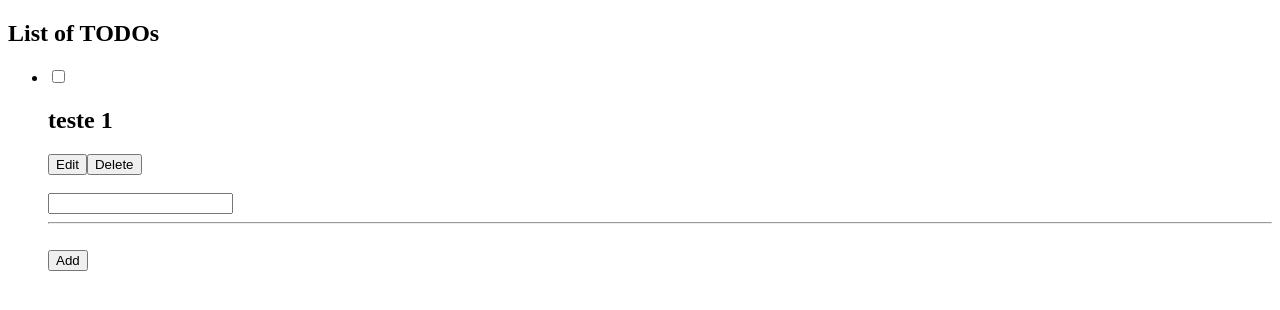
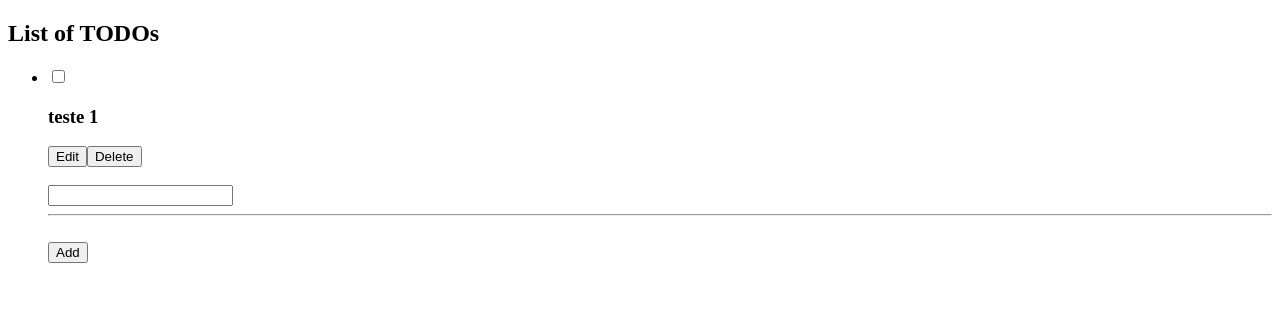
Before and after one commit to jaquerodrigues/todolist-front, an Angular app in the folder TODOlist/: page / in a window 1280 px wide. Shown: the top 310 px of the page. Built offline with nearby package versions, Linux system fonts and the light colour scheme; no server answers.

Commit message:
add check field

```diff
--- a/TODOlist/src/app/app.component.html
+++ b/TODOlist/src/app/app.component.html
@@ -1,8 +1,7 @@
 <h2>List of TODOs</h2>
 <ul>
   <li *ngFor = "let task of tasks">
-    <input type="checkbox">
-    <h2>{{task.tarefa}}</h2>
+    <input  type="checkbox" > <h3>{{task.tarefa}}</h3>
     <button (click)=" editarTarefa()" >Edit</button>
     <button (click)=" deletarTarefa()">Delete </button>
   </li><br>
--- a/TODOlist/src/app/app.component.ts
+++ b/TODOlist/src/app/app.component.ts
@@ -9,7 +9,7 @@ import { ApiService } from './api.service';
 })
 
 export class AppComponent   {
-  tasks = [{tarefa: 'teste 1'}];
+  tasks = [{tarefa: 'teste 1', completa: false}];
   selectedTask;
 
   constructor(private api: ApiService) {
```
